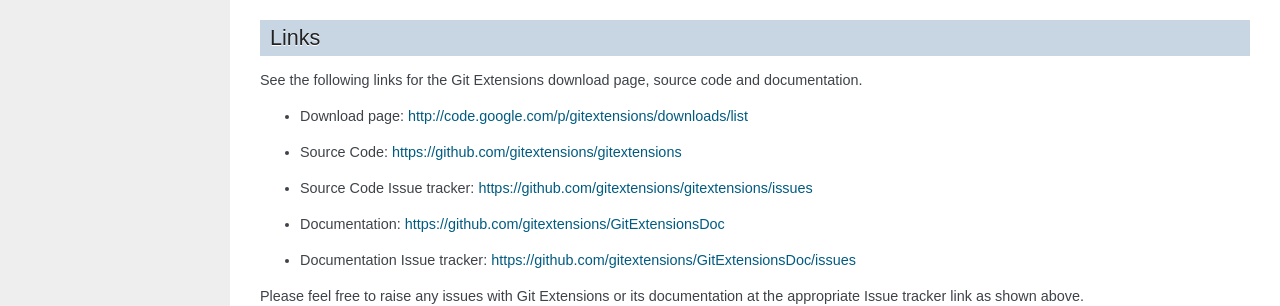
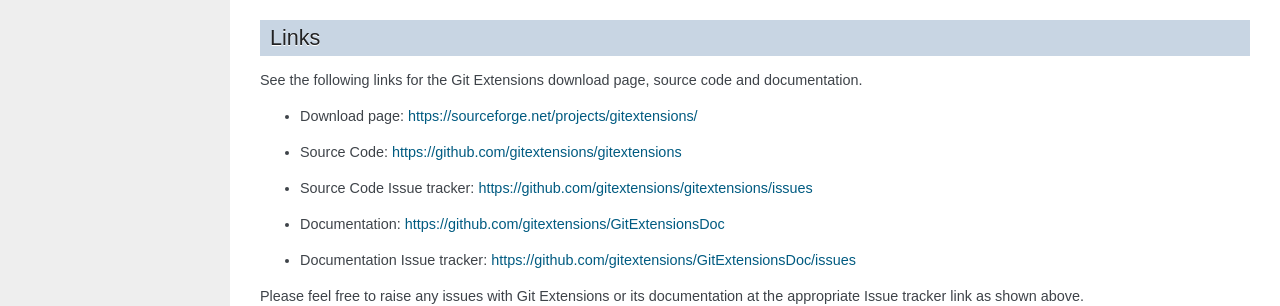
Before and after one commit to martinqt/GitExtensionsDoc, a Sphinx documentation site: the page built from source/git_extensions.rst, in a window 1280 px wide. Shown: the part 806-1112 px from the top of the page. Built offline with Sphinx 7.4.7, drawn with Linux system fonts in a browser that asks for light colours; some of the changed lines change nothing that is shown.

Commit message:
Google code deprecated downloads. SourceForge becomes the official download page.

```diff
--- a/source/git_extensions.rst
+++ b/source/git_extensions.rst
@@ -34,7 +34,7 @@
 
 See the following links for the Git Extensions download page, source code and documentation.
 
-* Download page: http://code.google.com/p/gitextensions/downloads/list
+* Download page: https://sourceforge.net/projects/gitextensions/
 * Source Code: https://github.com/gitextensions/gitextensions
 * Source Code Issue tracker: https://github.com/gitextensions/gitextensions/issues
 * Documentation: https://github.com/gitextensions/GitExtensionsDoc
```
